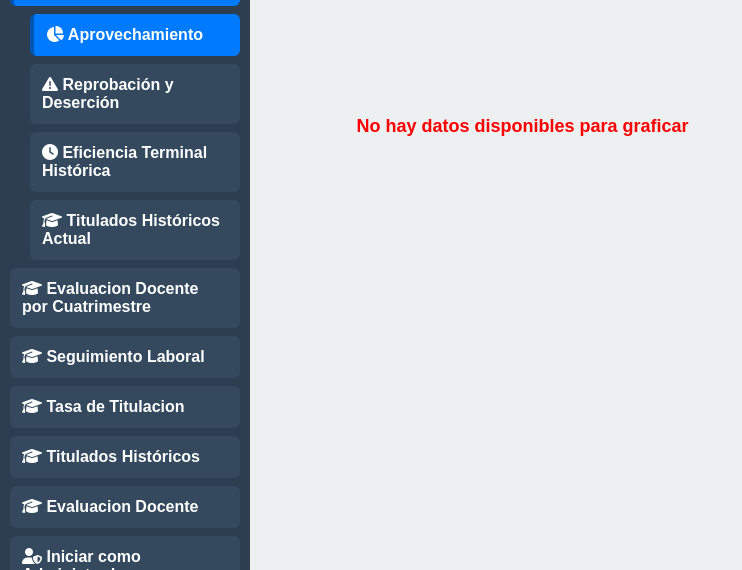
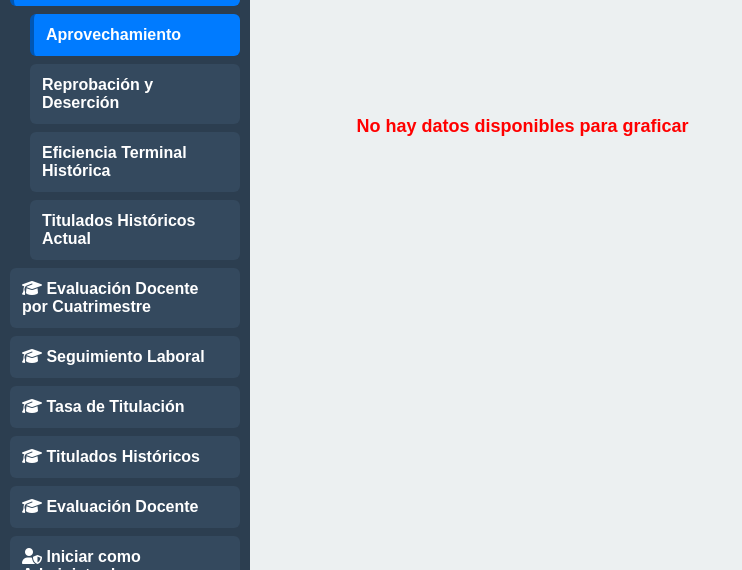
Before and after one commit to CrisGV08/dashUPTEX, a Django app: page /usuario/aprovechamiento/ in a window 1280 px wide. Shown: the part 230-800 px from the top of the page, without its empty margins (0-742 px from the left). Run offline with Django 5.2, Linux system fonts and the light colour scheme; data that the repository does not hold is empty.

Commit message:
menu normal

```diff
--- a/api/templates/base.html
+++ b/api/templates/base.html
@@ -1,3 +1,4 @@
+
 {% load static %}
 <!DOCTYPE html>
 <html lang="es">
@@ -9,8 +10,6 @@
 
     <link rel="stylesheet" href="{% static 'css/styles.css' %}">
     <script defer src="{% static 'js/script.js' %}"></script>
-
-    <!-- Font Awesome CDN para iconos -->
     <link rel="stylesheet" href="https://cdnjs.cloudflare.com/ajax/libs/font-awesome/6.5.0/css/all.min.css">
 
     <style>
@@ -38,75 +37,38 @@
         <ul class="menu">
 
             <li class="menu-item">
-                <a href="{% url 'examen_admision_usuario' %}"><i class="fas fa-file-signature"></i> Examen Admisión</a>
-            </li>
-
- <li class="menu-item">
-                <a href="#"><i class="fas fa-user-shield"></i> Matricula</a>
-                <ul class="submenu">
-                    <li class="menu-item">
-                <a href="{% url 'matricula_h_nuevo_ingreso_usuario' %}"><i class="fas fa-address-book"></i> Matrícula H. Nuevo Ingreso</a>
-                    </li>
-                    <li class="menu-item">
-                <a href="{% url 'matricula_historica_usuario' %}"><i class="fas fa-file-alt"></i> Matrícula Histórica</a>
-                    </li>
-                    <li class="menu-item">
-                <a href="{% url 'matricula_por_genero_usuario' %}"><i class="fas fa-venus-mars"></i> Matrícula por Género</a>
-                    </li>
-                    <li class="menu-item">
-                <a href="{% url 'matricula_anual_usuario' %}"><i class="fas fa-calendar-alt"></i> Matrícula Anual</a>
-                    </li>
-                    <li class="menu-item">
-                <a href="{% url 'matricula_cuatrimestre_usuario' %}"><i class="fas fa-layer-group"></i> Matrícula por Cuatrimestre</a>
-                    </li>
-                </ul>
-
-           <li class="menu-item">
-                <a href="#"><i class="fas fa-user-shield"></i> Escolar</a>
-                <ul class="submenu">
-                    <li class="menu-item">
-                <a href="{% url 'aprovechamiento_usuario' %}"><i class="fas fa-chart-pie"></i> Aprovechamiento</a>
-                    </li>
-                    <li class="menu-item">
-                <a href="{% url 'indicadores_generales_usuario' %}"><i class="fas fa-exclamation-triangle"></i> Reprobación y Deserción</a>
-                    </li>
-                    <li class="menu-item">
-                <a href="{% url 'eficiencia_terminal_usuario' %}"><i class="fas fa-clock"></i> Eficiencia Terminal Histórica</a>
-                    </li>
-                    <li class="menu-item">
-                <a href="{% url 'titulados_historicos_actual_usuario' %}"><i class="fas fa-graduation-cap"></i> Titulados Históricos Actual</a>
-                    </li>
-                </ul>
-
-
-
-            <li class="menu-item">
-                <a href=""><i class="fas fa-graduation-cap"></i> Evaluacion Docente por Cuatrimestre</a>
-            </li>
-
-
-            <li class="menu-item">
-                <a href=""><i class="fas fa-graduation-cap"></i> Seguimiento Laboral</a>
-            </li>
-
-
-            <li class="menu-item">
-                <a href=""><i class="fas fa-graduation-cap"></i> Tasa de Titulacion</a>
-            </li>
-
-
-            <li class="menu-item">
-                <a href=""><i class="fas fa-graduation-cap"></i> Titulados Históricos</a>
-            </li>
-
-
-
-            <li class="menu-item">
-                <a href=""><i class="fas fa-graduation-cap"></i> Evaluacion Docente</a>
+                <a href="{% url 'examen_admision_usuario' %}" data-menu="/examen_admision_usuario/"><i class="fas fa-file-signature"></i> Examen Admisión</a>
             </li>
 
             <li class="menu-item">
-                <a href="{% url 'login' %}"><i class="fas fa-user-shield"></i> Iniciar como Administrador</a>
+                <a href="#" data-menu="matricula"><i class="fas fa-user-shield"></i> Matricula</a>
+                <ul class="submenu">
+                    <li class="menu-item"><a href="{% url 'matricula_h_nuevo_ingreso_usuario' %}" data-submenu="/matricula_h_nuevo_ingreso_usuario/"> Matrícula H. Nuevo Ingreso</a></li>
+                    <li class="menu-item"><a href="{% url 'matricula_historica_usuario' %}" data-submenu="/matricula_historica_usuario/"> Matrícula Histórica</a></li>
+                    <li class="menu-item"><a href="{% url 'matricula_por_genero_usuario' %}" data-submenu="/matricula_por_genero_usuario/"> Matrícula por Género</a></li>
+                    <li class="menu-item"><a href="{% url 'matricula_anual_usuario' %}" data-submenu="/matricula_anual_usuario/"> Matrícula Anual</a></li>
+                    <li class="menu-item"><a href="{% url 'matricula_cuatrimestre_usuario' %}" data-submenu="/matricula_cuatrimestre_usuario/"> Matrícula por Cuatrimestre</a></li>
+                </ul>
+            </li>
+
+            <li class="menu-item">
+                <a href="#" data-menu="escolar"><i class="fas fa-user-shield"></i> Escolar</a>
+                <ul class="submenu">
+                    <li class="menu-item"><a href="{% url 'aprovechamiento_usuario' %}" data-submenu="/aprovechamiento_usuario/"> Aprovechamiento</a></li>
+                    <li class="menu-item"><a href="{% url 'indicadores_generales_usuario' %}" data-submenu="/indicadores_generales_usuario/"> Reprobación y Deserción</a></li>
+                    <li class="menu-item"><a href="{% url 'eficiencia_terminal_usuario' %}" data-submenu="/eficiencia_terminal_usuario/"> Eficiencia Terminal Histórica</a></li>
+                    <li class="menu-item"><a href="{% url 'titulados_historicos_actual_usuario' %}" data-submenu="/titulados_historicos_actual_usuario/"> Titulados Históricos Actual</a></li>
+                </ul>
+            </li>
+
+            <li class="menu-item"><a href="#"><i class="fas fa-graduation-cap"></i> Evaluación Docente por Cuatrimestre</a></li>
+            <li class="menu-item"><a href="#"><i class="fas fa-graduation-cap"></i> Seguimiento Laboral</a></li>
+            <li class="menu-item"><a href="#"><i class="fas fa-graduation-cap"></i> Tasa de Titulación</a></li>
+            <li class="menu-item"><a href="#"><i class="fas fa-graduation-cap"></i> Titulados Históricos</a></li>
+            <li class="menu-item"><a href="#"><i class="fas fa-graduation-cap"></i> Evaluación Docente</a></li>
+
+            <li class="menu-item">
+                <a href="{% url 'login' %}" data-menu="/login/"><i class="fas fa-user-shield"></i> Iniciar como Administrador</a>
             </li>
 
         </ul>
```
